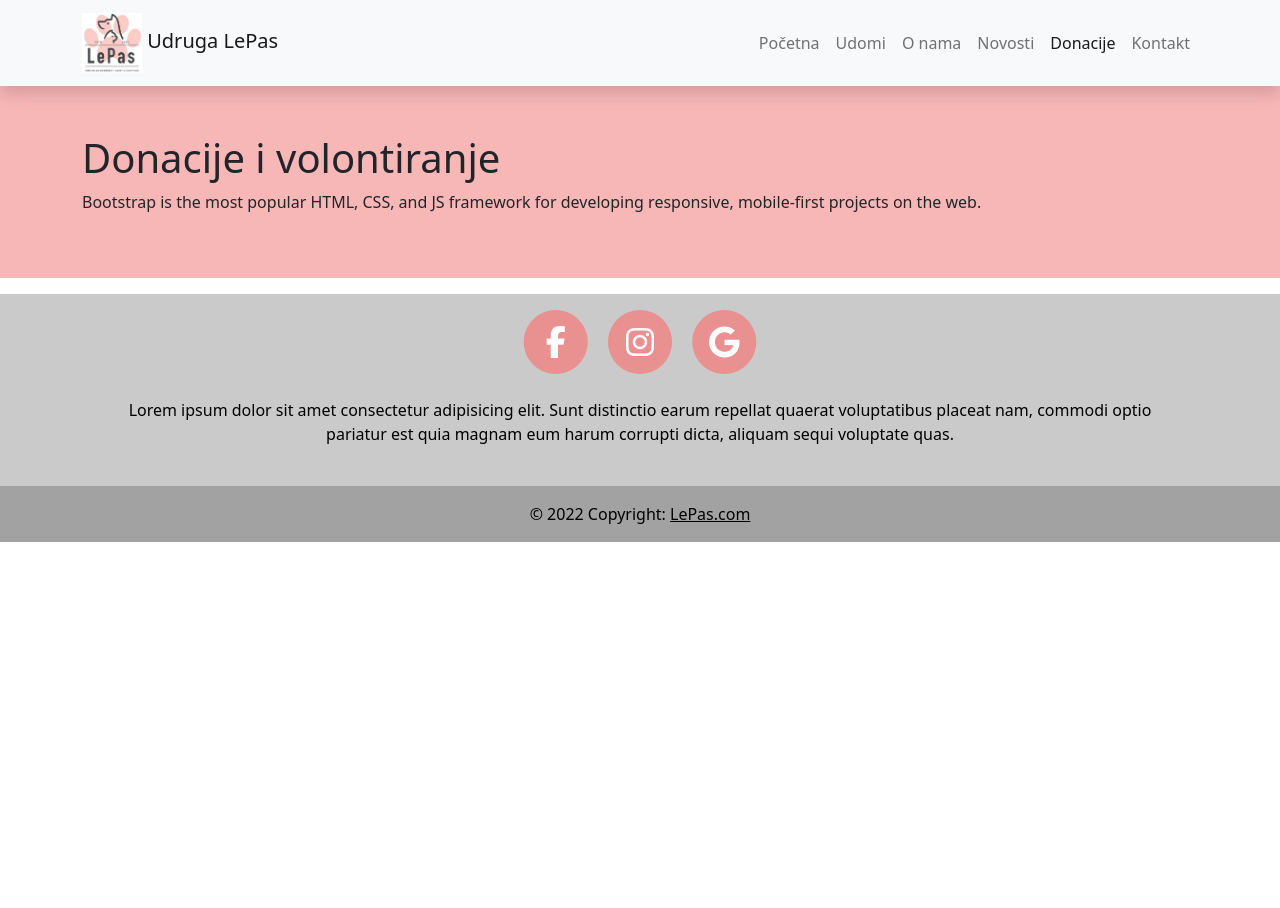
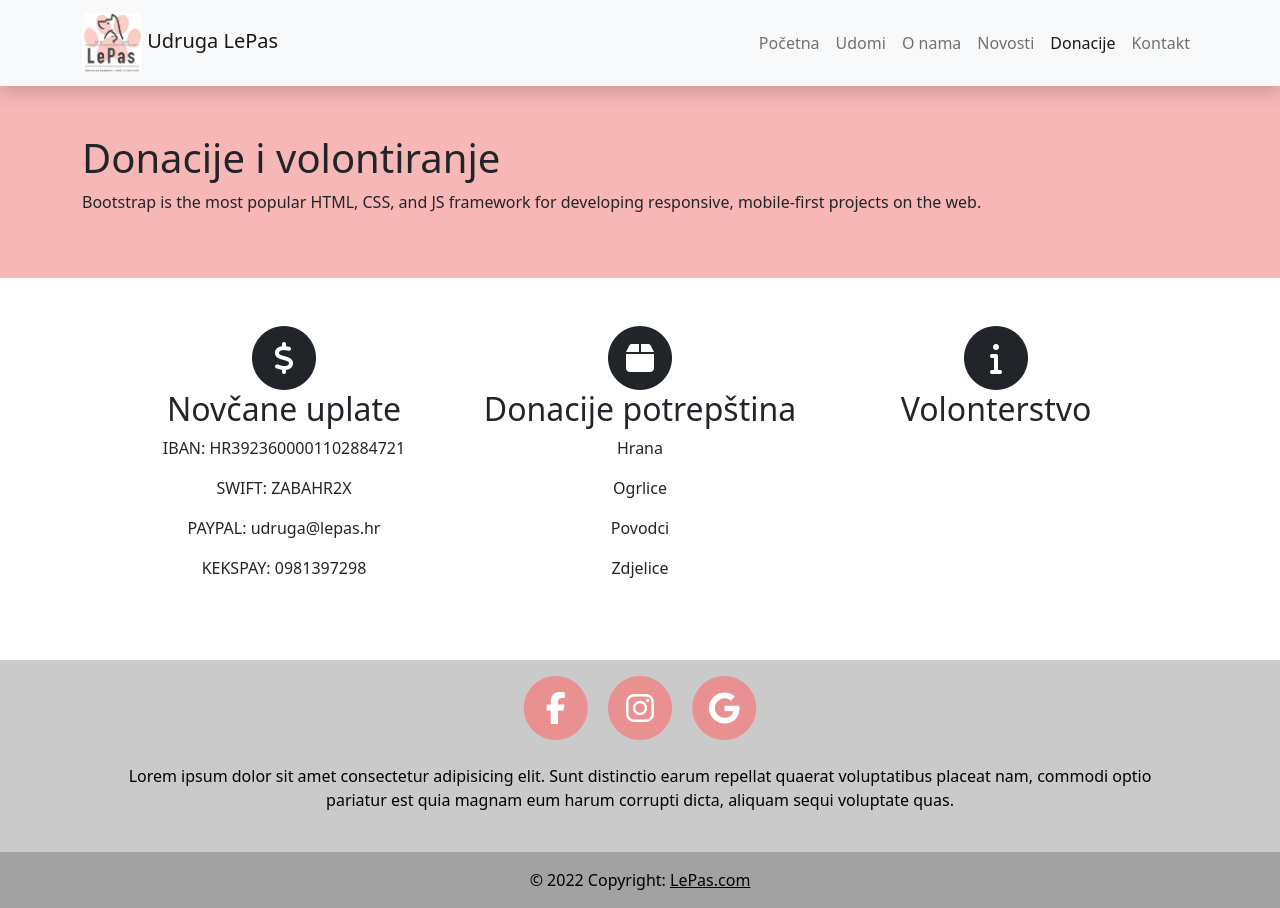
Before and after one commit to MarkoKovac/LePas_Udruga_Web, a plain HTML site: page stranice/donacije.html in a window 1280 px wide. Before the commit the page ends 800 px from the top, so only its background shows below. Drawn offline with nearby package versions, Linux system fonts and the light colour scheme.

Commit message:
izradeni donacije i kontakt

```diff
--- a/stranice/donacije.html
+++ b/stranice/donacije.html
@@ -60,6 +60,41 @@
     </div>
   </div>
 
+  <div class="container p-5">
+    <div class="row text-center">
+      <div class="col-md-4 col-12">
+        <span class="fa-stack fa-2x">
+          <i class="fa fa-circle fa-stack-2x"></i>
+          <i class="fa fa-dollar-sign fa-stack-1x fa-inverse"></i>
+        </span>
+        <h2>Novčane uplate</h2>
+        <p>IBAN: HR3923600001102884721</p>
+        <p>SWIFT: ZABAHR2X</p>
+        <p>PAYPAL: udruga@lepas.hr</p>
+        <p>KEKSPAY: 0981397298</p>
+      </div>
+      <div class="col-md-4 col-12">
+        <span class="fa-stack fa-2x">
+          <i class="fa fa-circle fa-stack-2x"></i>
+          <i class="fa fa-box fa-stack-1x fa-inverse"></i>
+        </span>
+        <h2>Donacije potrepština</h2>
+        <p>Hrana</p>
+        <p>Ogrlice</p>
+        <p>Povodci</p>
+        <p>Zdjelice</p>
+      </div>
+      <div class="col-md-4 col-12">
+        <span class="fa-stack fa-2x">
+          <i class="fa fa-circle fa-stack-2x"></i>
+          <i class="fa fa-info fa-stack-1x fa-inverse"></i>
+        </span>
+        <h2>Volonterstvo</h2>
+        <p></p>
+      </div>
+    </div>
+  </div>
+
   <!-- Footer -->
   <footer class="text-center text-black">
     <div class="container p-3 mt-3">
```
Also changed, not shown: index.html (+0 -1 lines), stranice/kontakti.html (+47 -1 lines).
